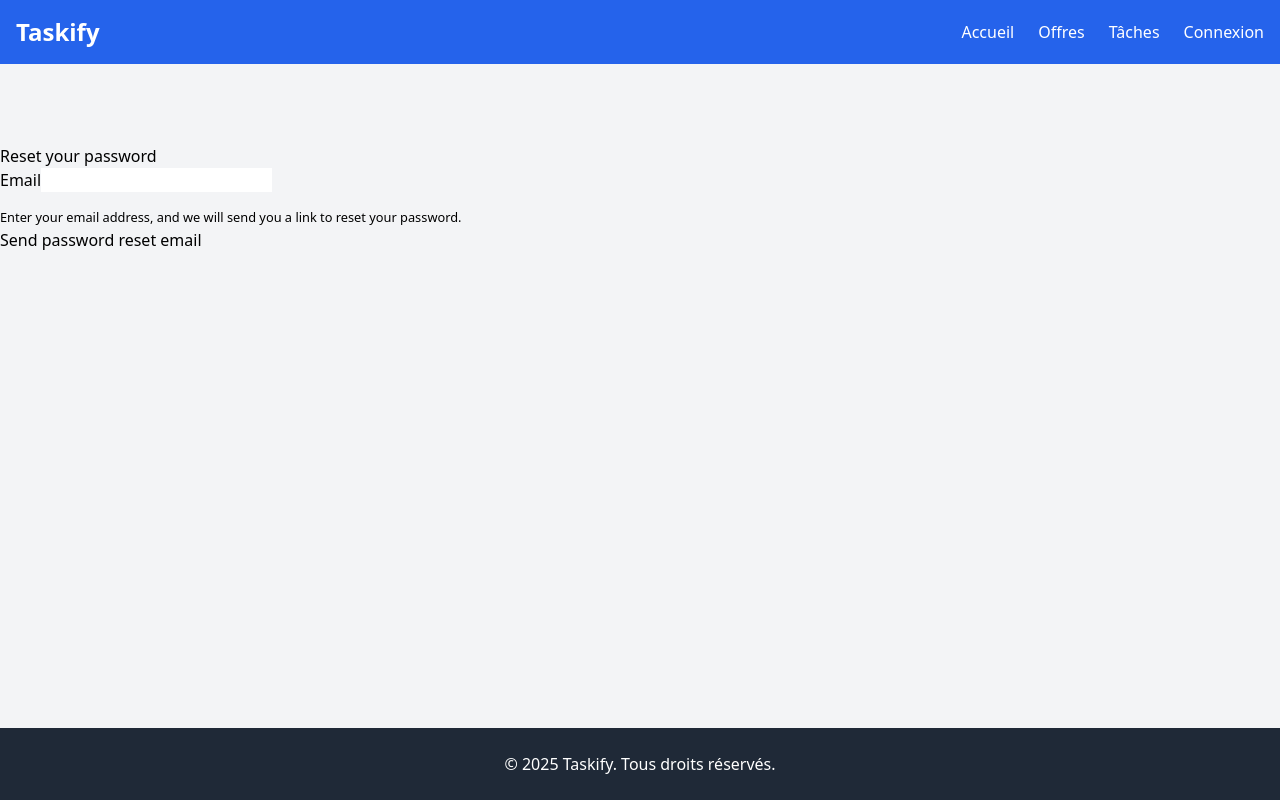
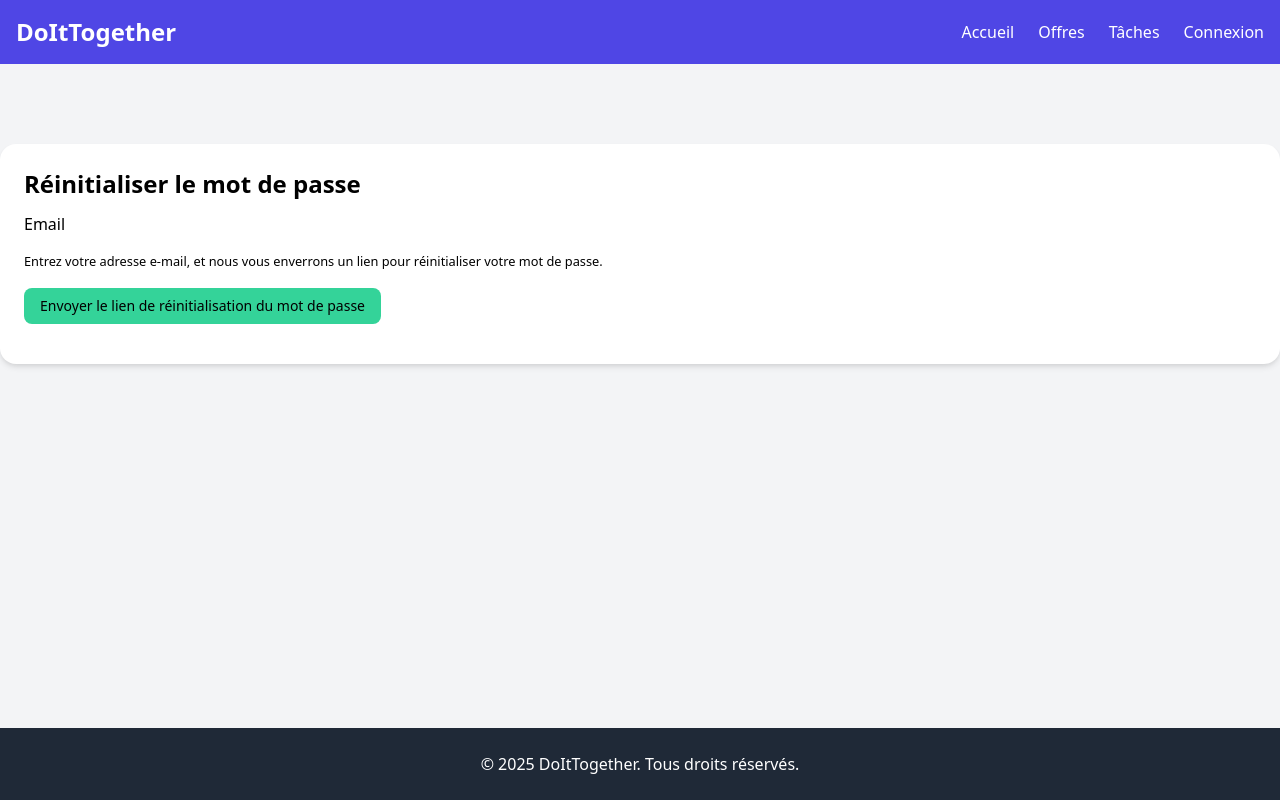
Before and after one commit to adrienqua/projet-symfony, a Symfony app: template templates/reset_password/request.html.twig in a window 1280 px wide. Run offline with Twig, Linux system fonts and the light colour scheme; the template is opened without the code that fills it, so the values that code supplies are empty; form fields are guessed from the names that the template uses; some libraries are stand-ins or nearby versions.

Commit message:
ui, homepage wording

```diff
--- a/fixtures/task.yaml
+++ b/fixtures/task.yaml
@@ -59,7 +59,6 @@ App\Entity\Task:
     proposedPrice: 55
     requester: "@user_base_<numberBetween(1, 25)>"
 
-  # Sport et Santé
   task_sport_1:
     title: "Séance de yoga"
     description: "Participez à une séance de yoga guidée pour vous détendre et vous recentrer."
--- a/templates/base.html.twig
+++ b/templates/base.html.twig
@@ -5,7 +5,8 @@
 		<meta charset="UTF-8">
 		<meta name="viewport" content="width=device-width, initial-scale=1.0">
 		<title>
-			{% block title %} Taskify
+			{% block title %}
+				DoItTogether
 			{% endblock %}
 		</title>
 		<link href="https://cdn.jsdelivr.net/npm/tailwindcss@2.2.19/dist/tailwind.min.css" rel="stylesheet">
--- a/templates/reset_password/request.html.twig
+++ b/templates/reset_password/request.html.twig
@@ -1,22 +1,24 @@
 {% extends 'base.html.twig' %}
 
-{% block title %}Reset your password{% endblock %}
+{% block title %}Réinitialiser le mot de passe
+{% endblock %}
 
 {% block content %}
 	{% for flash_error in app.flashes('reset_password_error') %}
 		<div class="alert alert-danger" role="alert">{{ flash_error }}</div>
 	{% endfor %}
-    <h1>Reset your password</h1>
+	<div class="container max-w-80 w-full mx-auto p-6 bg-white shadow-md rounded-2xl">
 
+		<h1 class="h3 mb-3 font-semibold text-2xl ">Réinitialiser le mot de passe</h1>
 		{{ form_start(requestForm) }}
 		{{ form_row(requestForm.email) }}
 		<div>
 			<small>
-                Enter your email address, and we will send you a
-                link to reset your password.
+				Entrez votre adresse e-mail, et nous vous enverrons un lien pour réinitialiser votre mot de passe.
 			</small>
 		</div>
 
-        <button class="btn btn-primary">Send password reset email</button>
+		<button class="mt-4 mb-4 btn-lg bg-green-400 text-sm font-medium hover:bg-green-300 transition-all duration-300 rounded-lg px-4 py-2">Envoyer le lien de réinitialisation du mot de passe</button>
 		{{ form_end(requestForm) }}
+	</div>
 {% endblock %}
--- a/templates/ui/footer.html.twig
+++ b/templates/ui/footer.html.twig
@@ -1,6 +1,6 @@
 <!-- Footer -->
 <footer class="bg-gray-800 text-white py-6 mt-auto">
 	<div class="container mx-auto text-center">
-		<p>&copy; 2025 Taskify. Tous droits réservés.</p>
+		<p>&copy; 2025 DoItTogether. Tous droits réservés.</p>
 	</div>
 </footer>
--- a/templates/ui/navbar.html.twig
+++ b/templates/ui/navbar.html.twig
@@ -1,7 +1,7 @@
 <!-- Navbar -->
-<nav class="bg-blue-600 p-4 mb-20">
+<nav class="bg-indigo-600 p-4 mb-20">
 	<div class="container mx-auto flex justify-between items-center text-white">
-		<a href="{{ path('home') }}" class="text-2xl font-bold">Taskify</a>
+		<a href="{{ path('home') }}" class="text-2xl font-bold">DoItTogether</a>
 		<ul class="flex space-x-6">
 			<li>
 				<a href="{{ path('home') }}" class="hover:text-gray-300">Accueil</a>
```
Also changed, not shown: templates/home/index.html.twig (+4 -4 lines). Lines whose indentation alone changed are shown as unchanged.
